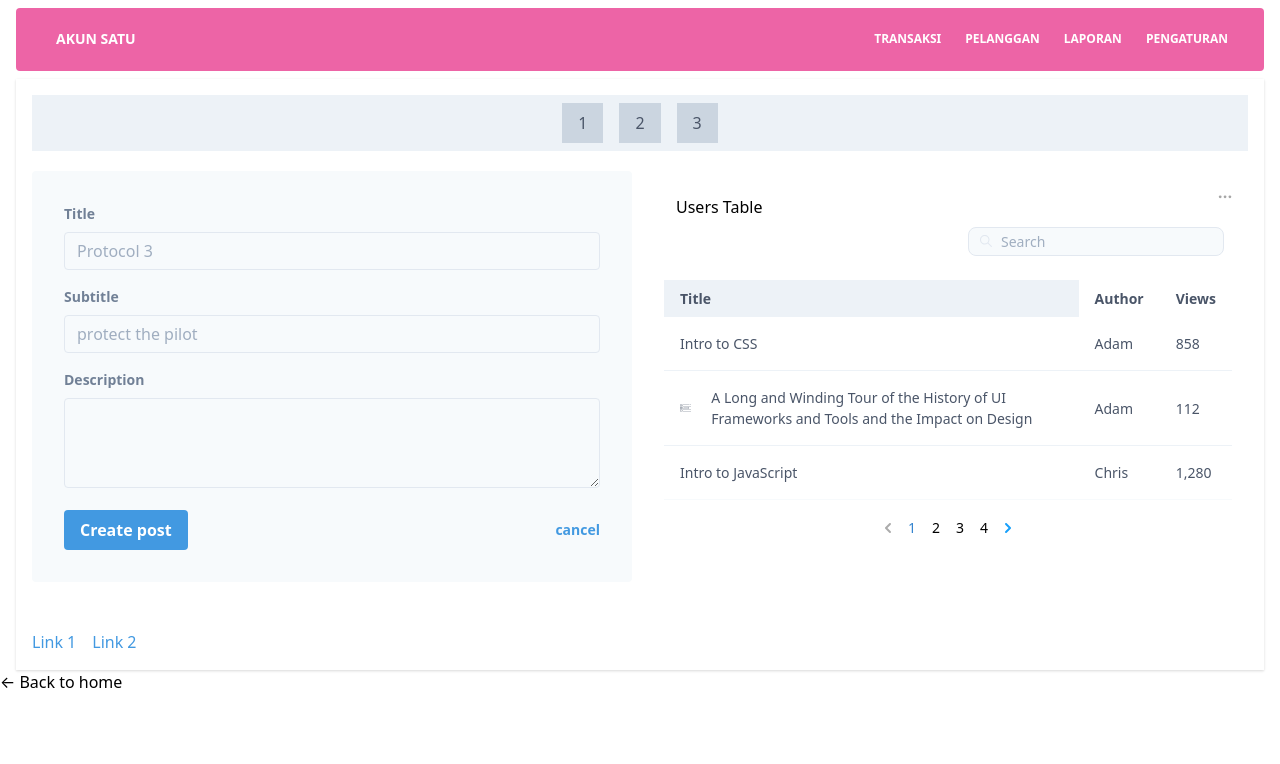
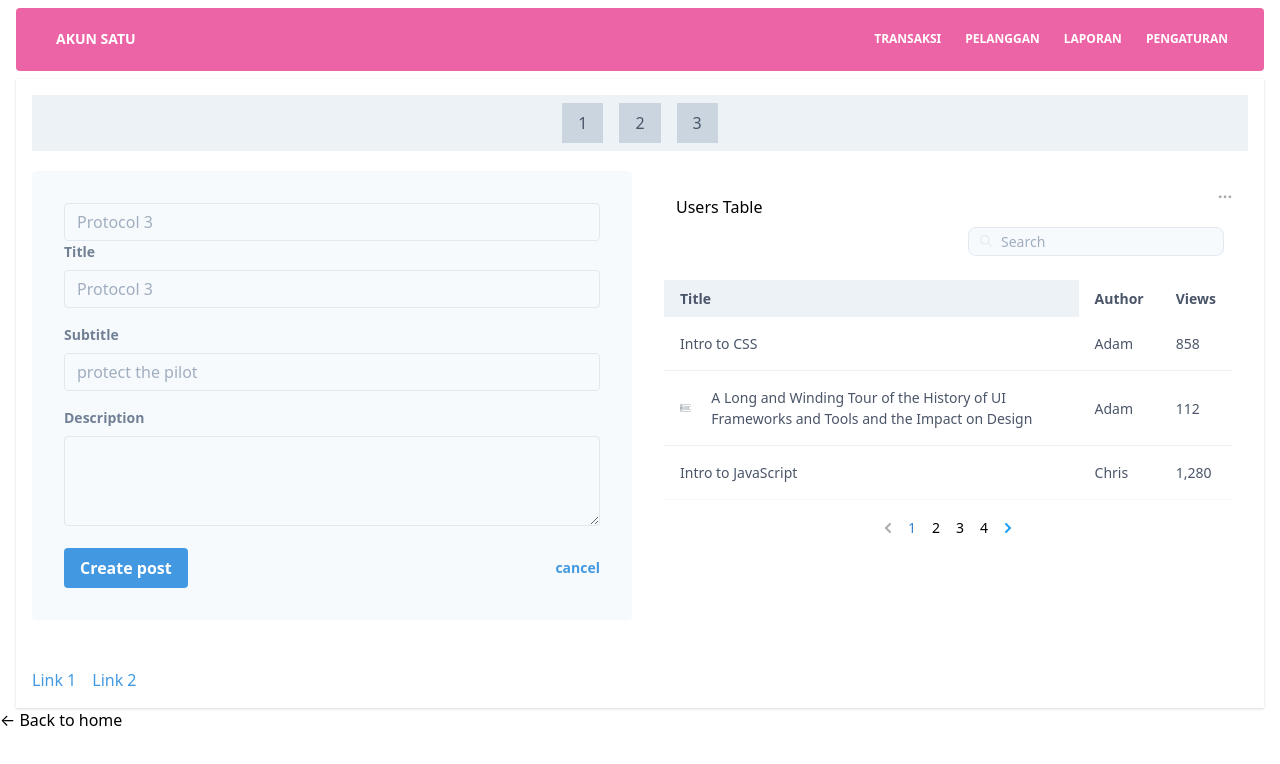
Before and after one commit to ramajedd/aplikasiKoperasi, a Next.js app: page /pg/transaksi/penjualan in a window 1280 px wide. Shown: the top 764 px of the page. Built offline with nearby package versions, Linux system fonts and the light colour scheme.

Commit message:
penambahan form autocomplete

```diff
--- /dev/null
+++ b/components/autocomplete.js
@@ -0,0 +1,157 @@
+import React, { Component, Fragment } from "react";
+import PropTypes from "prop-types";
+import style from "./autocomplete.module.css";
+
+class Autocomplete extends Component {
+  static propTypes = {
+    suggestions: PropTypes.instanceOf(Array)
+  };
+
+  static defaultProps = {
+    suggestions: []
+  };
+
+  constructor(props) {
+    super(props);
+
+    this.state = {
+      // The active selection's index
+      activeSuggestion: 0,
+      // The suggestions that match the user's input
+      filteredSuggestions: [],
+      // Whether or not the suggestion list is shown
+      showSuggestions: false,
+      // What the user has entered
+      userInput: ""
+    };
+  }
+
+  // Event fired when the input value is changed
+  onChange = e => {
+    const { suggestions } = this.props;
+    const userInput = e.currentTarget.value;
+
+    // Filter our suggestions that don't contain the user's input
+    const filteredSuggestions = suggestions.filter(
+      suggestion =>
+        suggestion.toLowerCase().indexOf(userInput.toLowerCase()) > -1
+    );
+
+    // Update the user input and filtered suggestions, reset the active
+    // suggestion and make sure the suggestions are shown
+    this.setState({
+      activeSuggestion: 0,
+      filteredSuggestions,
+      showSuggestions: true,
+      userInput: e.currentTarget.value
+    });
+  };
+
+  // Event fired when the user clicks on a suggestion
+  onClick = e => {
+    // Update the user input and reset the rest of the state
+    this.setState({
+      activeSuggestion: 0,
+      filteredSuggestions: [],
+      showSuggestions: false,
+      userInput: e.currentTarget.innerText
+    });
+  };
+
+  // Event fired when the user presses a key down
+  onKeyDown = e => {
+    const { activeSuggestion, filteredSuggestions } = this.state;
+
+    // User pressed the enter key, update the input and close the
+    // suggestions
+    if (e.keyCode === 13) {
+      this.setState({
+        activeSuggestion: 0,
+        showSuggestions: false,
+        userInput: filteredSuggestions[activeSuggestion]
+      });
+    }
+    // User pressed the up arrow, decrement the index
+    else if (e.keyCode === 38) {
+      if (activeSuggestion === 0) {
+        return;
+      }
+
+      this.setState({ activeSuggestion: activeSuggestion - 1 });
+    }
+    // User pressed the down arrow, increment the index
+    else if (e.keyCode === 40) {
+      if (activeSuggestion - 1 === filteredSuggestions.length) {
+        return;
+      }
+
+      this.setState({ activeSuggestion: activeSuggestion + 1 });
+    }
+  };
+
+  render() {
+    const {
+      onChange,
+      onClick,
+      onKeyDown,
+      state: {
+        activeSuggestion,
+        filteredSuggestions,
+        showSuggestions,
+        userInput
+      }
+    } = this;
+
+    let suggestionsListComponent;
+
+    if (showSuggestions && userInput) {
+      if (filteredSuggestions.length) {
+        suggestionsListComponent = (
+          <ul className={style.suggestions}>
+            {filteredSuggestions.map((suggestion, index) => {
+              let className;
+
+              // Flag the active suggestion with a class
+              if (index === activeSuggestion) {
+                className = "suggestion-active";
+              }
+
+              return (
+                <li
+                  className={className}
+                  key={suggestion}
+                  onClick={onClick}
+                >
+                  {suggestion}
+                </li>
+              );
+            })}
+          </ul>
+        );
+      } else {
+        suggestionsListComponent = (
+          <div className="no-suggestions">
+            <em>No suggestions, you're on your own!</em>
+          </div>
+        );
+      }
+    }
+
+    return (
+      <Fragment>
+        <input
+          className="bg-gray-100 appearance-none border rounded w-full py-2 px-3 text-gray-700 leading-tight focus:outline-none focus:shadow-outline"
+          //id="title"
+          type="text"
+          placeholder="Protocol 3"
+          onChange={onChange}
+          onKeyDown={onKeyDown}
+          value={userInput}
+        />
+        {suggestionsListComponent}
+      </Fragment>
+    );
+  }
+}
+
+export default Autocomplete;
--- /dev/null
+++ b/components/autocomplete.module.css
@@ -0,0 +1,32 @@
+
+  .no-suggestions {
+    color: #999;
+    padding: 0.5rem;
+  }
+
+  .suggestions {
+    border: 1px solid #999;
+    border-top-width: 0;
+    list-style: none;
+    margin-top: 0;
+    max-height: 143px;
+    overflow-y: auto;
+    padding-left: 0;
+    width: calc(300px + 1rem);
+  }
+
+  .suggestions li {
+    padding: 0.5rem;
+  }
+
+  .suggestion-active,
+  .suggestions li:hover {
+    background-color: #008f68;
+    color: #fae042;
+    cursor: pointer;
+    font-weight: 700;
+  }
+
+  .suggestions li:not(:last-of-type) {
+    border-bottom: 1px solid #999;
+  }
--- a/components/formTransaksi.js
+++ b/components/formTransaksi.js
@@ -1,13 +1,28 @@
 import React, { Fragment } from "react";
+import Autocomplete from "./autocomplete"
 
 export default function FormTransaksi(props) {
     //console.log(props);
     return (
         <form className="bg-gray-100 rounded p-8">
+            <Autocomplete
+                suggestions={[
+                    "Alligator",
+                    "Bask",
+                    "Crocodilian",
+                    "Death Roll",
+                    "Eggs",
+                    "Jaws",
+                    "Reptile",
+                    "Solitary",
+                    "Tail",
+                    "Wetlands"
+                  ]}
+            />
             <div className="mb-4">
-                <label className="block text-gray-600 text-sm font-semibold mb-2" for="title">
+                <label className="block text-gray-600 text-sm font-semibold mb-2" htmlFor="title">
                     Title
-                            </label>
+                </label>
                 <input
                     className="bg-gray-100 appearance-none border rounded w-full py-2 px-3 text-gray-700 leading-tight focus:outline-none focus:shadow-outline"
                     id="title"
@@ -18,13 +33,13 @@ export default function FormTransaksi(props) {
             <div className="mb-4">
                 <label
                     className="block text-gray-600 text-sm font-semibold mb-2"
-                    for="username"
+                    htmlFor="username"
                 >
                     Subtitle
-                            </label>
+                </label>
                 <input
                     className="bg-gray-100 appearance-none border rounded w-full py-2 px-3 text-gray-700 leading-tight focus:outline-none focus:shadow-outline"
-                    id="title"
+                    id="subtitle"
                     type="text"
                     placeholder="protect the pilot"
                 />
@@ -32,7 +47,7 @@ export default function FormTransaksi(props) {
             <div className="mb-4">
                 <label
                     className="block text-gray-600 text-sm font-semibold mb-2"
-                    for="username"
+                    htmlFor="username"
                 >
                     Description
                             </label>
--- a/components/layoutKonten.js
+++ b/components/layoutKonten.js
@@ -18,7 +18,7 @@ export default function LayoutKonten(props) {
 
           }
 
-            <div className={props.type==='konten'&&"grid grid-cols-1 sm:grid-cols-1 md:grid-cols-1 lg:grid-cols-2 xl:grid-cols-2 gap-4 pt-5 pb-8"}>
+            <div className={props.type==='konten'?"grid grid-cols-1 sm:grid-cols-1 md:grid-cols-1 lg:grid-cols-2 xl:grid-cols-2 gap-4 pt-5 pb-8":'undefined'}>
               {props.children}
             </div>
 
--- a/components/table.js
+++ b/components/table.js
@@ -67,7 +67,7 @@ export default function Layout(props) {
 
                 <svg className="h-6 w-6" width="24" height="24" viewBox="0 0 24 24" fill="none" xmlns="http://www.w3.org/2000/svg">
                     <g opacity="0.4">
-                        <path fill-rule="evenodd" clip-rule="evenodd" d="M9 12C9 12.2652 9.10536 12.5196 9.29289 12.7071L13.2929 16.7072C13.6834 17.0977 14.3166 17.0977 14.7071 16.7072C15.0977 16.3167 15.0977 15.6835 14.7071 15.293L11.4142 12L14.7071 8.70712C15.0977 8.31659 15.0977 7.68343 14.7071 7.29289C14.3166 6.90237 13.6834 6.90237 13.2929 7.29289L9.29289 11.2929C9.10536 11.4804 9 11.7348 9 12Z" fill="#2C2C2C" />
+                        <path fillRule="evenodd" clipRule="evenodd" d="M9 12C9 12.2652 9.10536 12.5196 9.29289 12.7071L13.2929 16.7072C13.6834 17.0977 14.3166 17.0977 14.7071 16.7072C15.0977 16.3167 15.0977 15.6835 14.7071 15.293L11.4142 12L14.7071 8.70712C15.0977 8.31659 15.0977 7.68343 14.7071 7.29289C14.3166 6.90237 13.6834 6.90237 13.2929 7.29289L9.29289 11.2929C9.10536 11.4804 9 11.7348 9 12Z" fill="#2C2C2C" />
                     </g>
                 </svg>
 
@@ -76,7 +76,7 @@ export default function Layout(props) {
                 <p className="leading-relaxed cursor-pointer mx-2 text-sm hover:text-blue-600"> 3 </p>
                 <p className="leading-relaxed cursor-pointer mx-2 text-sm hover:text-blue-600"> 4 </p>
                 <svg className="h-6 w-6" width="24" height="24" viewBox="0 0 24 24" fill="none" xmlns="http://www.w3.org/2000/svg">
-                    <path fill-rule="evenodd" clip-rule="evenodd" d="M15 12C15 11.7348 14.8946 11.4804 14.7071 11.2929L10.7071 7.2929C10.3166 6.9024 9.6834 6.9024 9.2929 7.2929C8.9024 7.6834 8.9024 8.3166 9.2929 8.7071L12.5858 12L9.2929 15.2929C8.9024 15.6834 8.9024 16.3166 9.2929 16.7071C9.6834 17.0976 10.3166 17.0976 10.7071 16.7071L14.7071 12.7071C14.8946 12.5196 15 12.2652 15 12Z" fill="#18A0FB" />
+                    <path fillRule="evenodd" clipRule="evenodd" d="M15 12C15 11.7348 14.8946 11.4804 14.7071 11.2929L10.7071 7.2929C10.3166 6.9024 9.6834 6.9024 9.2929 7.2929C8.9024 7.6834 8.9024 8.3166 9.2929 8.7071L12.5858 12L9.2929 15.2929C8.9024 15.6834 8.9024 16.3166 9.2929 16.7071C9.6834 17.0976 10.3166 17.0976 10.7071 16.7071L14.7071 12.7071C14.8946 12.5196 15 12.2652 15 12Z" fill="#18A0FB" />
                 </svg>
 
             </div>
--- a/package.json
+++ b/package.json
@@ -26,6 +26,7 @@
     "prop-types": "^15.7.2",
     "react": "16.13.1",
     "react-dom": "16.13.1",
+    "react-themeable": "^1.1.0",
     "sass": "^1.26.11",
     "tailwindcss": "^1.8.10"
   },
```
Also changed, not shown: 2 other files (tests, documents, lock files or other folders).
